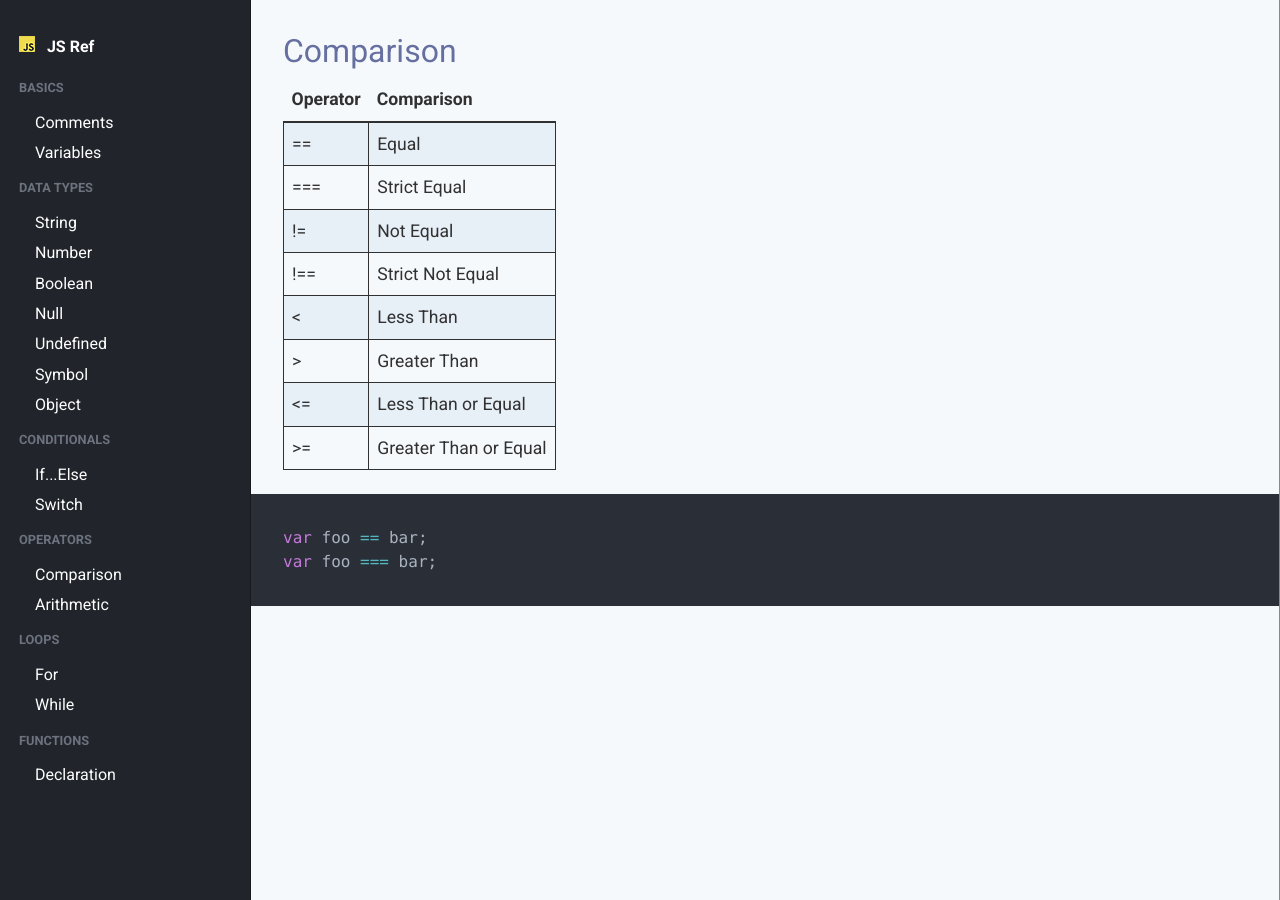
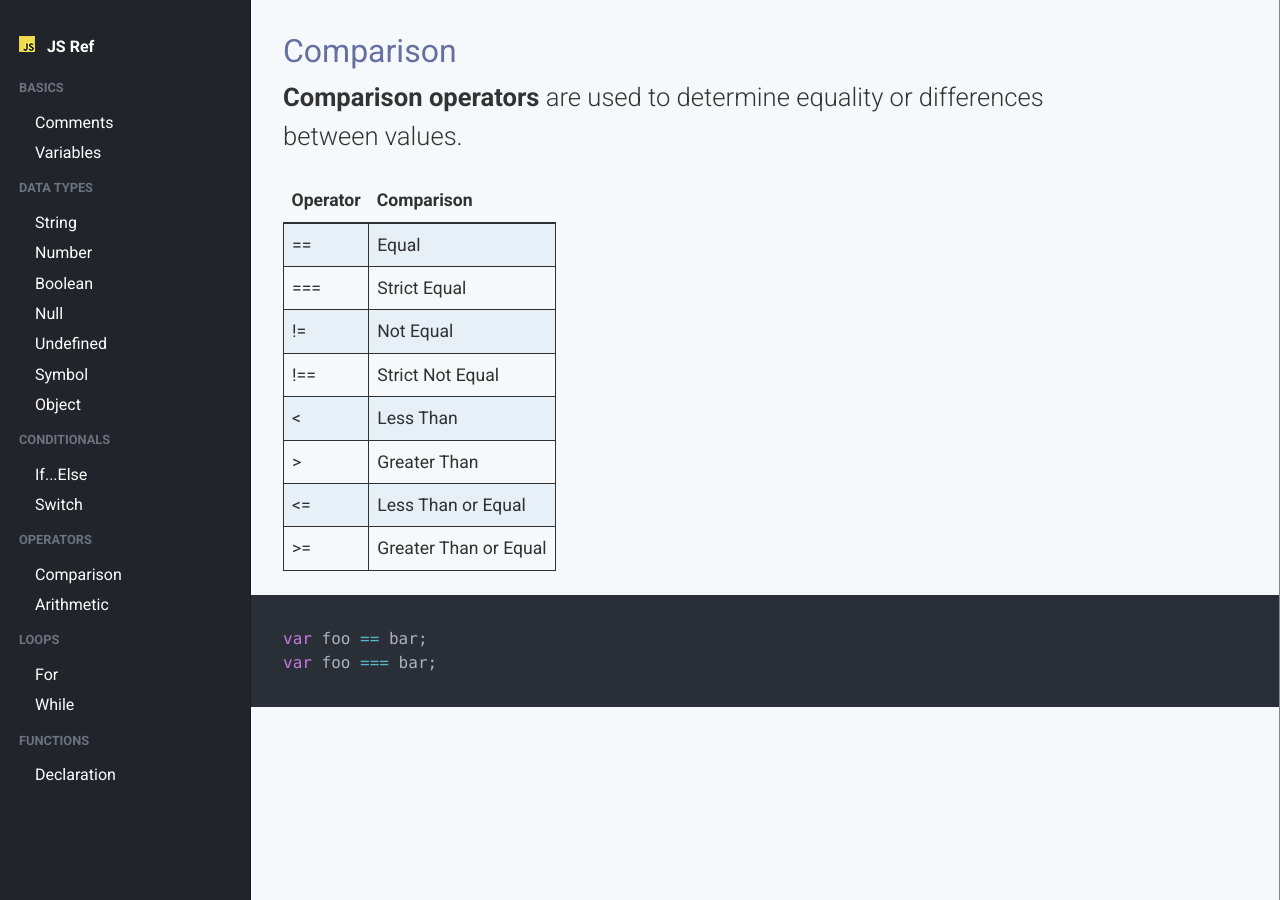
Before and after one commit to KJLarson/snippets, a Jekyll site: the page built from _pages/01_comparison.md, in a window 1280 px wide. Built offline with Jekyll 4.4.1, drawn with Linux system fonts in a browser that asks for light colours; nearby versions of some CDN libraries.

Commit message:
Update 01_comparison.md

```diff
--- a/_pages/01_comparison.md
+++ b/_pages/01_comparison.md
@@ -5,6 +5,8 @@ categories: operators
 permalink: /comparison/
 
 ---
+
+> **Comparison operators** are used to determine equality or differences between values.
 
 Operator | Comparison
 | --- | --- |
```
